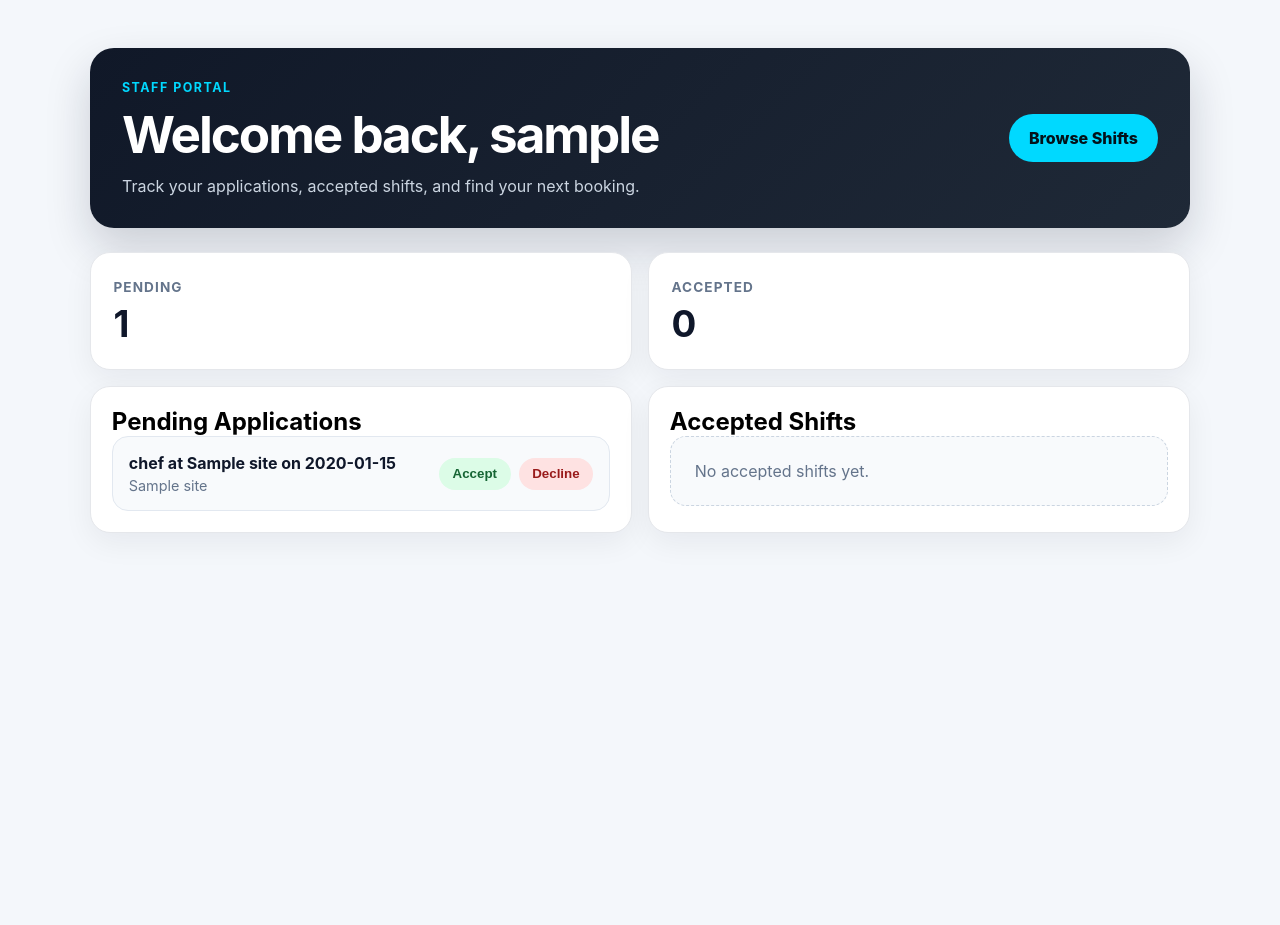
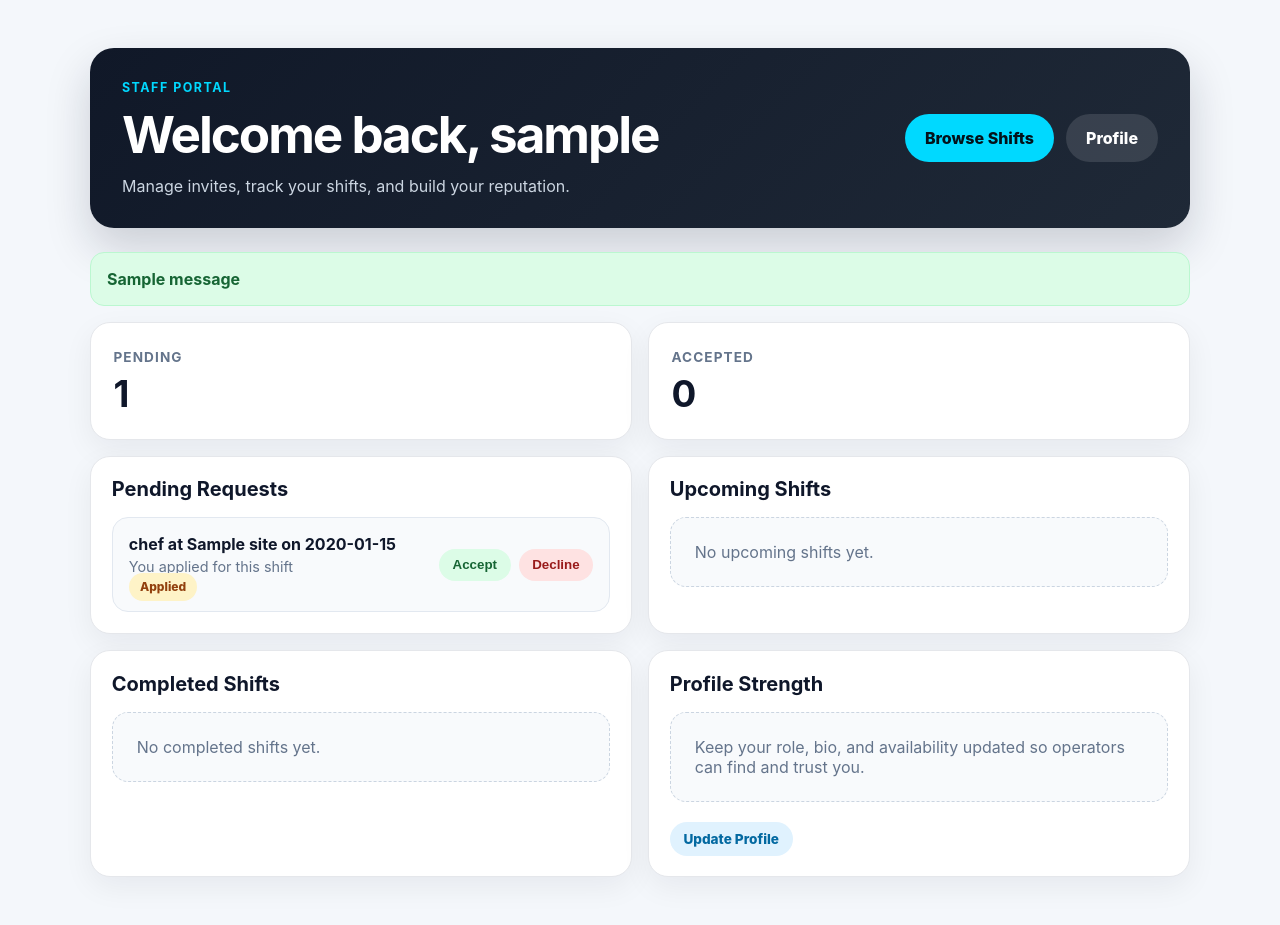
Before and after one commit to joshdean97/disco_app, a Django app: page /dashboard/ in a window 1280 px wide. Shown: the part 60-985 px from the top of the page. Before the commit the page ends 593 px from the top, so only its background shows below. Run offline with Django 5.2, Linux system fonts and the light colour scheme; a user stored in the database is signed in; tables that the repository leaves empty hold one stand-in row (values such as "Sample post"); one stand-in notice (Sample message) is shown.

Commit message:
add req types for shifts

```diff
--- a/disco_app/models.py
+++ b/disco_app/models.py
@@ -91,6 +91,16 @@ class ShiftRequest(models.Model):
         ("completed", "Completed"),
         ("cancelled", "Cancelled"),
     ]
+    SOURCE_CHOICES = [
+        ("application", "Application"),
+        ("invite", "Invite"),
+    ]
+
+    source = models.CharField(
+        max_length=20,
+        choices=SOURCE_CHOICES,
+        default="application",
+    )
 
     shift = models.ForeignKey(
         Shift,
--- a/disco_app/views.py
+++ b/disco_app/views.py
@@ -354,21 +354,21 @@ def manage_sites(request):
     )
 
 
+def shift_times_overlap(a, b):
+    return a.date == b.date and a.start_time < b.end_time and a.end_time > b.start_time
+
+
 @login_required
 def find_staff_for_shift(request, shift_id):
-    try:
-        operator = Operator.objects.get(user=request.user)
-    except Operator.DoesNotExist:
-        return redirect("register")
-
+    operator = get_object_or_404(Operator, user=request.user)
     shift = get_object_or_404(Shift, id=shift_id, site__in=operator.sites.all())
 
-    day_of_week = shift.date.weekday()
+    day = shift.date.weekday()
 
     staff_qs = (
         Staff.objects.filter(primary_role=shift.role_required)
         .filter(
-            availability_slots__day_of_week=day_of_week,
+            availability_slots__day_of_week=day,
             availability_slots__start_time__lte=shift.start_time,
             availability_slots__end_time__gte=shift.end_time,
         )
@@ -378,36 +378,44 @@ def find_staff_for_shift(request, shift_id):
     staff_results = []
 
     for staff in staff_qs:
-        requests = staff.shift_requests.all()
+        reqs = staff.shift_requests.select_related("shift")
 
-        accepted = requests.filter(status="accepted").count()
-        completed = requests.filter(status="completed").count()
-        cancelled = requests.filter(status="cancelled").count()
+        accepted_same_day = reqs.filter(status="accepted", shift__date=shift.date)
 
+        has_conflict = any(
+            shift_times_overlap(shift, r.shift) for r in accepted_same_day
+        )
+
+        accepted = reqs.filter(status="accepted").count()
+        completed = reqs.filter(status="completed").count()
+        cancelled = reqs.filter(status="cancelled").count()
+
+        reliability = None
         if accepted > 0:
-            reliability = ((completed - (cancelled * 0.5)) / accepted) * 100
-            reliability = max(0, min(100, reliability))
-        else:
-            reliability = None
+            reliability = max(
+                0, min(100, ((completed - 0.5 * cancelled) / accepted) * 100)
+            )
 
         staff_results.append(
             {
                 "staff": staff,
                 "reliability": reliability,
                 "completed": completed,
+                "has_conflict": has_conflict,
             }
         )
 
-    # 🔥 sort best first
+    # sort: best first, conflicts last
     staff_results.sort(
         key=lambda x: (
-            x["reliability"] if x["reliability"] is not None else -1,
-            x["completed"],
-        ),
-        reverse=True,
+            x["has_conflict"],  # False first
+            -(x["reliability"] or -1),  # higher first
+            -x["completed"],  # higher first
+        )
     )
+
     for i, item in enumerate(staff_results):
-        item["is_top_match"] = i == 0
+        item["is_top_match"] = i == 0 and not item["has_conflict"]
 
     return render(
         request,
@@ -510,7 +518,9 @@ def invite_staff_to_shift(request, shift_id, staff_id):
         )
         return redirect("find_staff_for_shift", shift_id=shift.id)
 
-    ShiftRequest.objects.create(shift=shift, staff=staff, status="pending")
+    ShiftRequest.objects.create(
+        shift=shift, staff=staff, status="pending", source="invite"
+    )
 
     messages.success(request, f"{staff.user.username} has been invited to this shift.")
 
--- a/static/css/dashboard.css
+++ b/static/css/dashboard.css
@@ -371,3 +371,8 @@
   color: #64748b;
   font-size: 0.9rem;
 }
+
+.badge.pending {
+  background: #fef3c7;
+  color: #92400e;
+}
--- a/templates/disco_app/staff_dashboard.html
+++ b/templates/disco_app/staff_dashboard.html
@@ -12,35 +12,58 @@
         <p class="eyebrow">Staff Portal</p>
         <h1>Welcome back, {{ staff.user.username }}</h1>
         <p class="subtitle">
-          Track your applications, accepted shifts, and find your next booking.
+          Manage invites, track your shifts, and build your reputation.
         </p>
       </div>
 
-      <a href="/shifts/" class="btn-primary">Browse Shifts</a>
+      <div class="header-actions">
+        <a href="{% url 'browse_shifts' %}" class="btn-primary">Browse Shifts</a>
+        <a href="{% url 'my_profile' %}" class="btn-secondary">Profile</a>
       </div>
+    </div>
+
+    {% if messages %}
+      <div class="messages">
+        {% for message in messages %}
+          <div class="message {{ message.tags }}">
+            {{ message }}
+          </div>
+        {% endfor %}
+      </div>
+    {% endif %}
 
     <div class="stats-grid">
       <div class="stat-card">
         <span class="stat-label">Pending</span>
-        <strong>{{ pending_requests|length }}</strong>
+        <strong>{{ pending_count }}</strong>
       </div>
 
       <div class="stat-card">
         <span class="stat-label">Accepted</span>
-        <strong>{{ accepted_requests|length }}</strong>
+        <strong>{{ accepted_count }}</strong>
       </div>
     </div>
 
     <div class="dashboard-grid">
 
       <div class="panel">
-        <h2>Pending Applications</h2>
+        <div class="panel-header">
+          <h2>Pending Requests</h2>
+        </div>
 
+        <div class="shift-list">
           {% for req in pending_requests %}
             <div class="shift-item">
               <div>
                 <strong>{{ req.shift }}</strong>
-      <p>{{ req.shift.site.name }}</p>
+
+                {% if req.source == "invite" %}
+                  <p class="status-text">You were invited to this shift</p>
+                  <span class="badge accepted">Invited</span>
+                {% else %}
+                  <p class="status-text">You applied for this shift</p>
+                  <span class="badge pending">Applied</span>
+                {% endif %}
               </div>
 
               <form method="post" action="{% url 'respond_to_invite' req.id %}" class="button-row">
@@ -49,19 +72,69 @@
                 <button name="action" value="decline" class="btn-decline">Decline</button>
               </form>
             </div>
-{% endfor %}      </div>
+          {% empty %}
+            <div class="empty-state">No pending requests.</div>
+          {% endfor %}
+        </div>
+      </div>
 
       <div class="panel">
-        <h2>Accepted Shifts</h2>
+        <div class="panel-header">
+          <h2>Upcoming Shifts</h2>
+        </div>
 
+        <div class="shift-list">
           {% for req in accepted_requests %}
             <div class="shift-item">
+              <div>
                 <strong>{{ req.shift }}</strong>
-            <span class="badge accepted">Accepted</span>
+                <p>
+                  {{ req.shift.date }} •
+                  {{ req.shift.start_time|time:"H:i" }} – {{ req.shift.end_time|time:"H:i" }}
+                </p>
+                <span class="badge accepted">Confirmed</span>
+              </div>
             </div>
           {% empty %}
-          <div class="empty-state">No accepted shifts yet.</div>
+            <div class="empty-state">No upcoming shifts yet.</div>
           {% endfor %}
+        </div>
+      </div>
+
+      <div class="panel">
+        <div class="panel-header">
+          <h2>Completed Shifts</h2>
+        </div>
+
+        <div class="shift-list">
+          {% for req in completed_requests %}
+            <div class="shift-item">
+              <div>
+                <strong>{{ req.shift }}</strong>
+                <p>{{ req.shift.site.name }} • {{ req.shift.site.city }}</p>
+                <span class="badge accepted">Completed</span>
+              </div>
+            </div>
+          {% empty %}
+            <div class="empty-state">No completed shifts yet.</div>
+          {% endfor %}
+        </div>
+      </div>
+
+      <div class="panel">
+        <div class="panel-header">
+          <h2>Profile Strength</h2>
+        </div>
+
+        <div class="empty-state">
+          Keep your role, bio, and availability updated so operators can find and trust you.
+        </div>
+
+        <br>
+
+        <a href="{% url 'my_profile' %}" class="btn-small">
+          Update Profile
+        </a>
       </div>
 
     </div>
```
Also changed, not shown: templates/disco_app/find_staff.html (+12 -12 lines), disco_app/migrations/0004_shiftrequest_source.py (added). Lines whose indentation alone changed are shown as unchanged.
